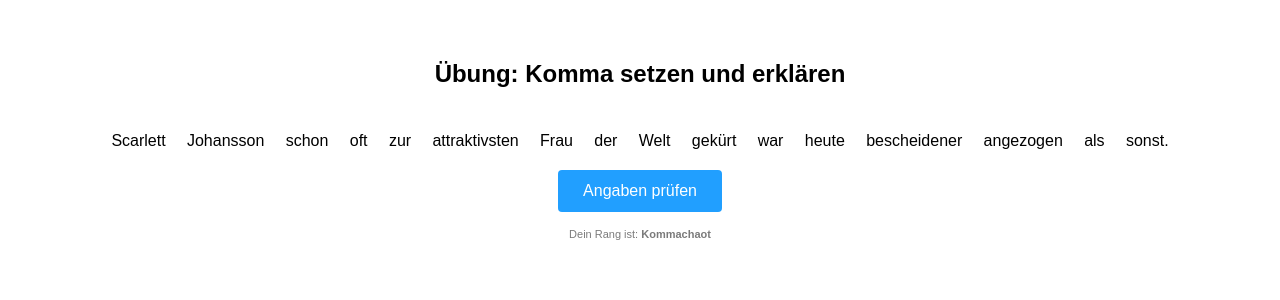
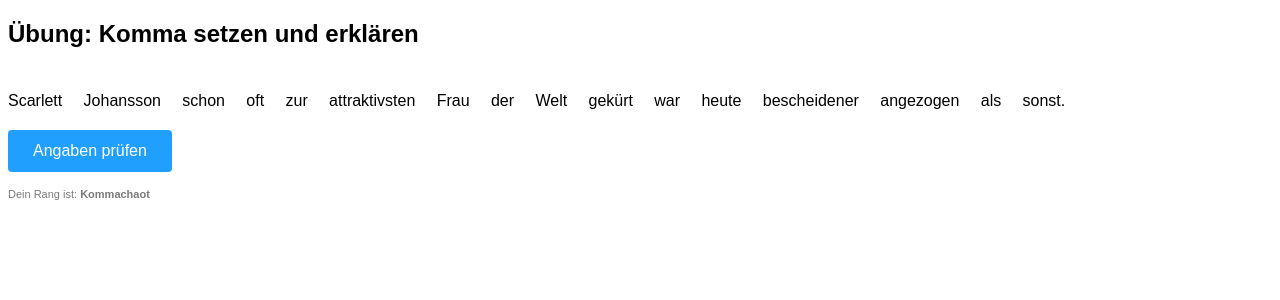
Before and after one commit to tthelen/interpunct, a Django app: page / in a window 1280 px wide. Shown: the top 300 px of the page. Run offline with Django 3.2, Linux system fonts and the light colour scheme; data comes from the database, SQL or seed files in the repository; both versions use the stored data as it was after the commit.

Commit message:
- CSS tweaks - Disabled XFrameOptions middleware (we want to embed!) - added allowed sites to settings

```diff
--- a/interpunct/settings.py
+++ b/interpunct/settings.py
@@ -25,7 +25,7 @@
 # SECURITY WARNING: don't run with debug turned on in production!
 DEBUG = True
 
-ALLOWED_HOSTS = []
+ALLOWED_HOSTS = ['pycoa.de','www.pycoa.de']
 
 
 # Application definition
@@ -47,7 +47,7 @@
     'django.middleware.csrf.CsrfViewMiddleware',
     'django.contrib.auth.middleware.AuthenticationMiddleware',
     'django.contrib.messages.middleware.MessageMiddleware',
-    'django.middleware.clickjacking.XFrameOptionsMiddleware',
+    # 'django.middleware.clickjacking.XFrameOptionsMiddleware',  # we want to embed
 ]
 
 ROOT_URLCONF = 'interpunct.urls'
--- a/trainer/templates/trainer/AllKommaErklaerenI.html
+++ b/trainer/templates/trainer/AllKommaErklaerenI.html
@@ -6,8 +6,6 @@
     <style>
     body {
         font-family: Arial,sans-serif;
-        text-align: center;
-        margin-top: 60px;
     }
     .interpunct-sentence{
         margin-top: 40px;
--- a/trainer/templates/trainer/AllKommaSetzen.html
+++ b/trainer/templates/trainer/AllKommaSetzen.html
@@ -6,9 +6,6 @@
     <style>
     body {
         font-family:Arial,sans-serif;
-        text-align: center;
-        vertical-align:middle;
-        margin-top: 60px;
     }
     .interpunct-sentence{
         margin-top: 40px;
--- a/trainer/templates/trainer/AllKommaSetzenUndErklaeren.html
+++ b/trainer/templates/trainer/AllKommaSetzenUndErklaeren.html
@@ -6,9 +6,6 @@
     <style>
     body {
         font-family:Arial,sans-serif;
-        text-align: center;
-        vertical-align:middle;
-        margin-top: 60px;
     }
     .interpunct-sentence{
         margin-top: 40px;
--- a/trainer/templates/trainer/KannKommaLoeschen.html
+++ b/trainer/templates/trainer/KannKommaLoeschen.html
@@ -6,9 +6,6 @@
     <style>
     body {
         font-family:Arial,sans-serif;
-        text-align: center;
-        vertical-align:middle;
-        margin-top: 60px;
     }
     .interpunct-sentence{
         margin-top: 40px;
--- a/trainer/templates/trainer/KannKommaSetzen.html
+++ b/trainer/templates/trainer/KannKommaSetzen.html
@@ -6,9 +6,6 @@
     <style>
     body {
         font-family:Arial,sans-serif;
-        text-align: center;
-        vertical-align:middle;
-        margin-top: 60px;
     }
     .interpunct-sentence{
         margin-top: 40px;
```
Also changed, not shown: db.sqlite3.
